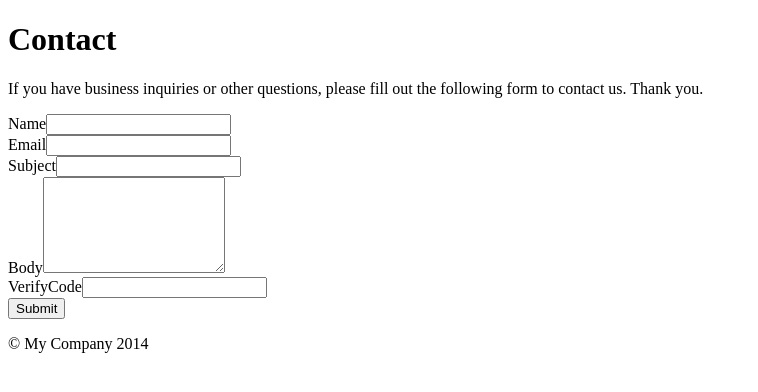
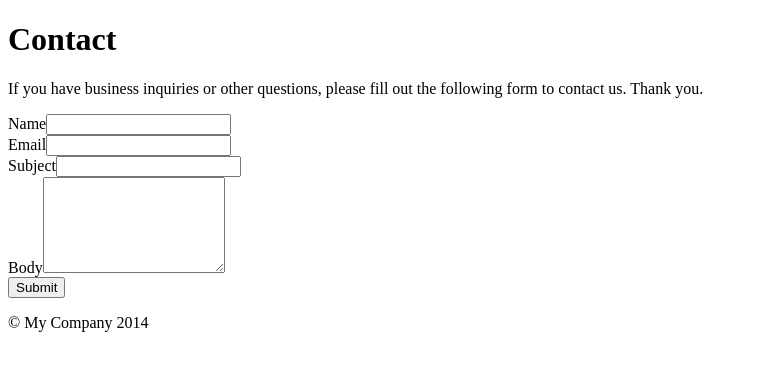
Before and after one commit to giovanecosta/candy-bomb, a Yii app: template yii/views/site/contact.php in a window 1280 px wide. Shown: the top 392 px of the page, without its empty margins (0-758 px from the left). Run offline with PHP 8.4 and a stand-in for Yii, Linux system fonts and the light colour scheme; the template is opened without the code that fills it: most values are stand-ins (such as "Sample title", 1, 10 or a date in 2020); form fields are guessed from the names that the template uses; data that the repository does not hold is empty; some libraries are stand-ins or nearby versions.

Commit message:
Commenting captcha

```diff
--- a/yii/views/site/contact.php
+++ b/yii/views/site/contact.php
@@ -43,9 +43,9 @@ $this->params['breadcrumbs'][] = $this->title;
                 <?= $form->field($model, 'email') ?>
                 <?= $form->field($model, 'subject') ?>
                 <?= $form->field($model, 'body')->textArea(['rows' => 6]) ?>
-                <?= $form->field($model, 'verifyCode')->widget(Captcha::className(), [
+                <!-- < ?= $form->field($model, 'verifyCode')->widget(Captcha::className(), [
                     'template' => '<div class="row"><div class="col-lg-3">{image}</div><div class="col-lg-6">{input}</div></div>',
-                ]) ?>
+                ]) ? > -->
                 <div class="form-group">
                     <?= Html::submitButton('Submit', ['class' => 'btn btn-primary', 'name' => 'contact-button']) ?>
                 </div>
```
